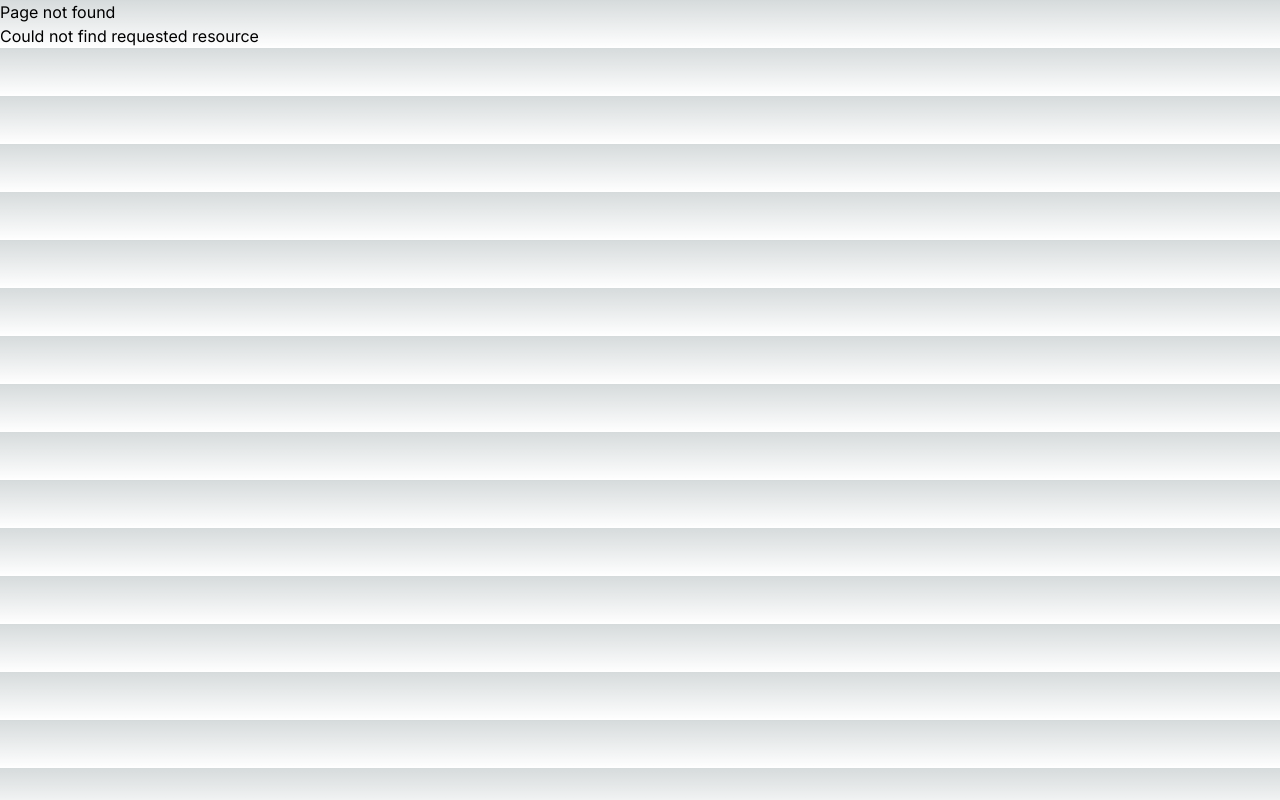
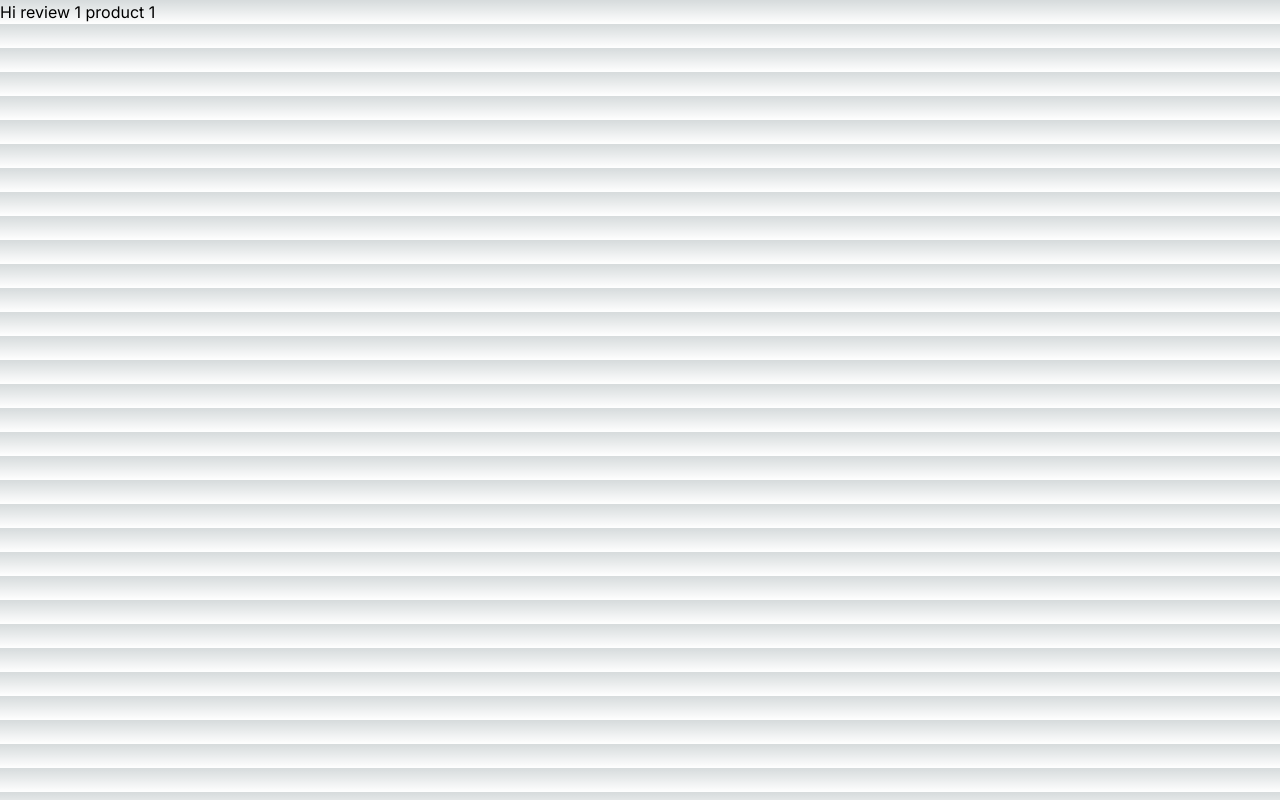
Before and after one commit to hwakkub/myplayground-next-, a Next.js app: page /products/1/reviews/1 in a window 1280 px wide. Before the commit this address had no page. Built offline with nearby package versions, Linux system fonts and the light colour scheme.

Commit message:
nested route

```diff
--- /dev/null
+++ b/src/app/products/[productId]/reviews/[reviewId]/page.tsx
@@ -0,0 +1,14 @@
+export default function ReviewId({
+  params,
+}: {
+  params: {
+    productId: string;
+    reviewId: string;
+  };
+}) {
+  return (
+    <div>
+      Hi review {params.reviewId} product {params.productId}
+    </div>
+  );
+}
--- /dev/null
+++ b/src/app/products/[productId]/reviews/page.tsx
@@ -0,0 +1,9 @@
+export default function Review({
+  params,
+}: {
+  params: {
+    productId: string;
+  };
+}) {
+  return <div>Hi review of product {params.productId}</div>;
+}
```
